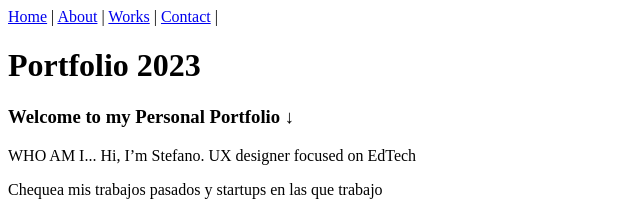
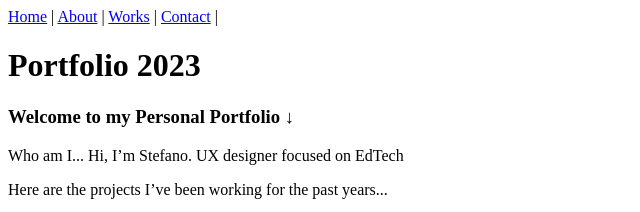
Before and after one commit to stefanocasafranca/Mi_Portafolio_2023, a plain HTML site: page 01-html/index.html in a window 1280 px wide. Shown: the top 212 px of the page, 0-640 px from the left. Drawn offline with Linux system fonts and the light colour scheme.

Commit message:
Solo cambio el parrafo de introduccion a los projectos

```diff
--- a/01-html/index.html
+++ b/01-html/index.html
@@ -18,13 +18,13 @@
     <main>
             <h1> Portfolio 2023  </h1>
             <h3>Welcome to my Personal Portfolio ↓</h3>
-            <p>WHO AM I...
+            <p>Who am I...
 
                 Hi, I’m Stefano.
                 UX designer focused on EdTech</p>
 
 
-                <p>Chequea mis trabajos pasados y startups en las que trabajo</p>
+                <p>Here are the projects I’ve been working for the past years... </p>
                 <ul>
                     <li>Edkin</li>
                     <li>Creando Parques</li>
```
